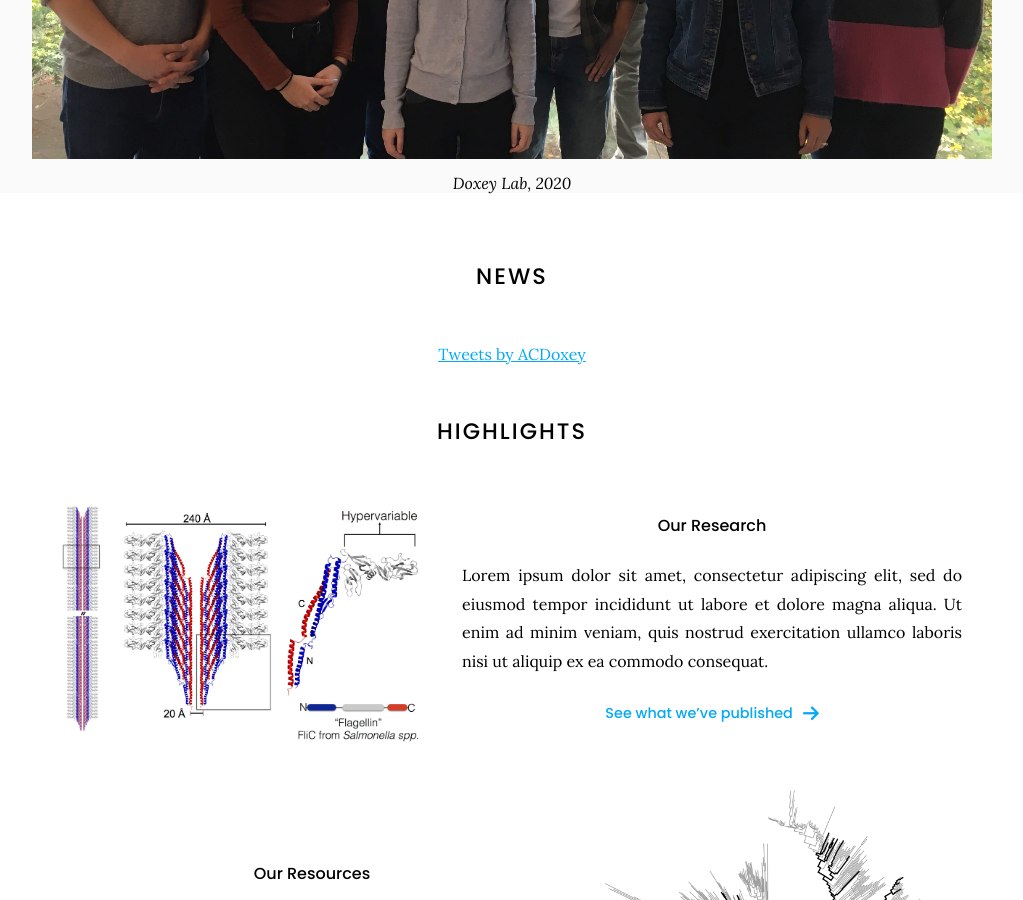
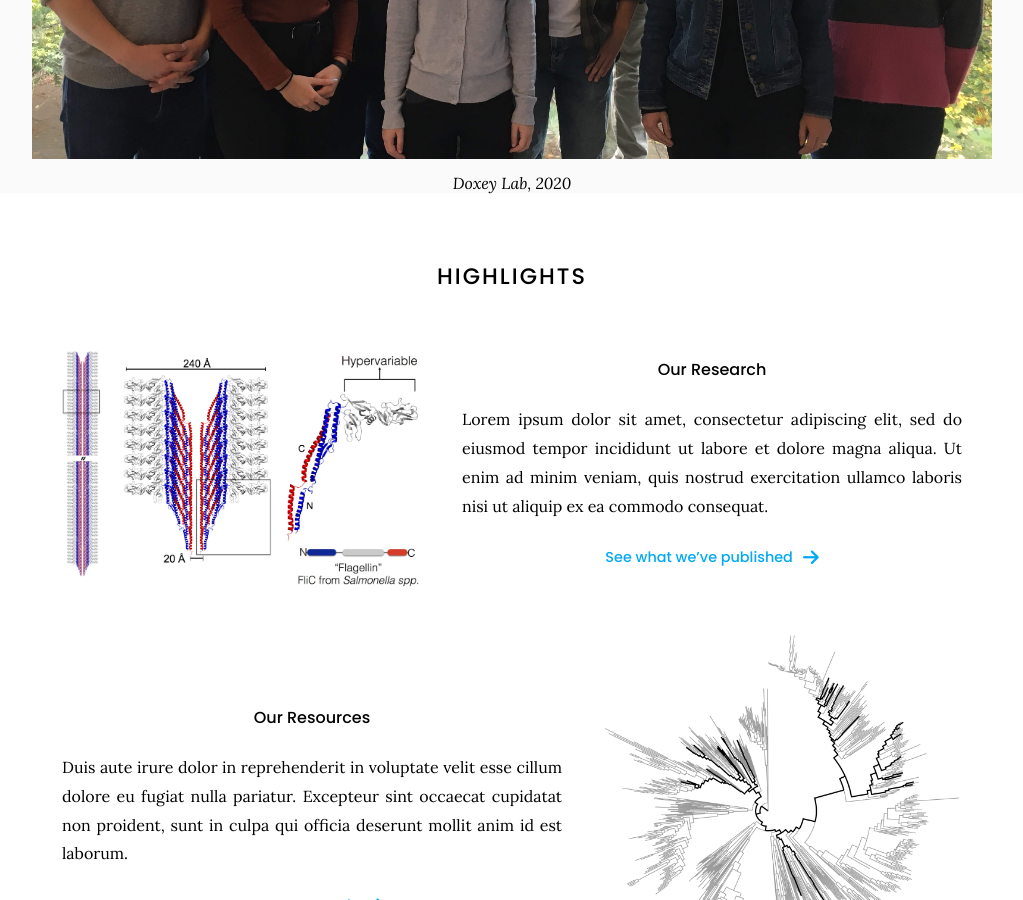
Before and after one commit to doxeylab/doxeylab-website, a Jekyll site: the page built from index.md, in a window 1280 px wide and 900 px high, scrolled down 932 px. Shown: the whole window, without its empty margins (128-1151 px from the left). Built offline with Jekyll 4.4.1, drawn with Linux system fonts in a browser that asks for light colours; comment, search, counter and statistics services are not loaded.

Commit message:
Update index.md

```diff
--- a/index.md
+++ b/index.md
@@ -22,13 +22,6 @@ We are lucky to work with numerous research groups around the world, and we are
 
 
 {% include section.html %}
-
-# News
-
-<!-- Twitter embeds from https://publish.twitter.com/ -->
-
-<a class="twitter-timeline" data-height="600" href="https://twitter.com/ACDoxey">Tweets by ACDoxey</a> <script async src="https://platform.twitter.com/widgets.js" charset="utf-8"></script>
-{:.center}
 
 
 # Highlights
```
